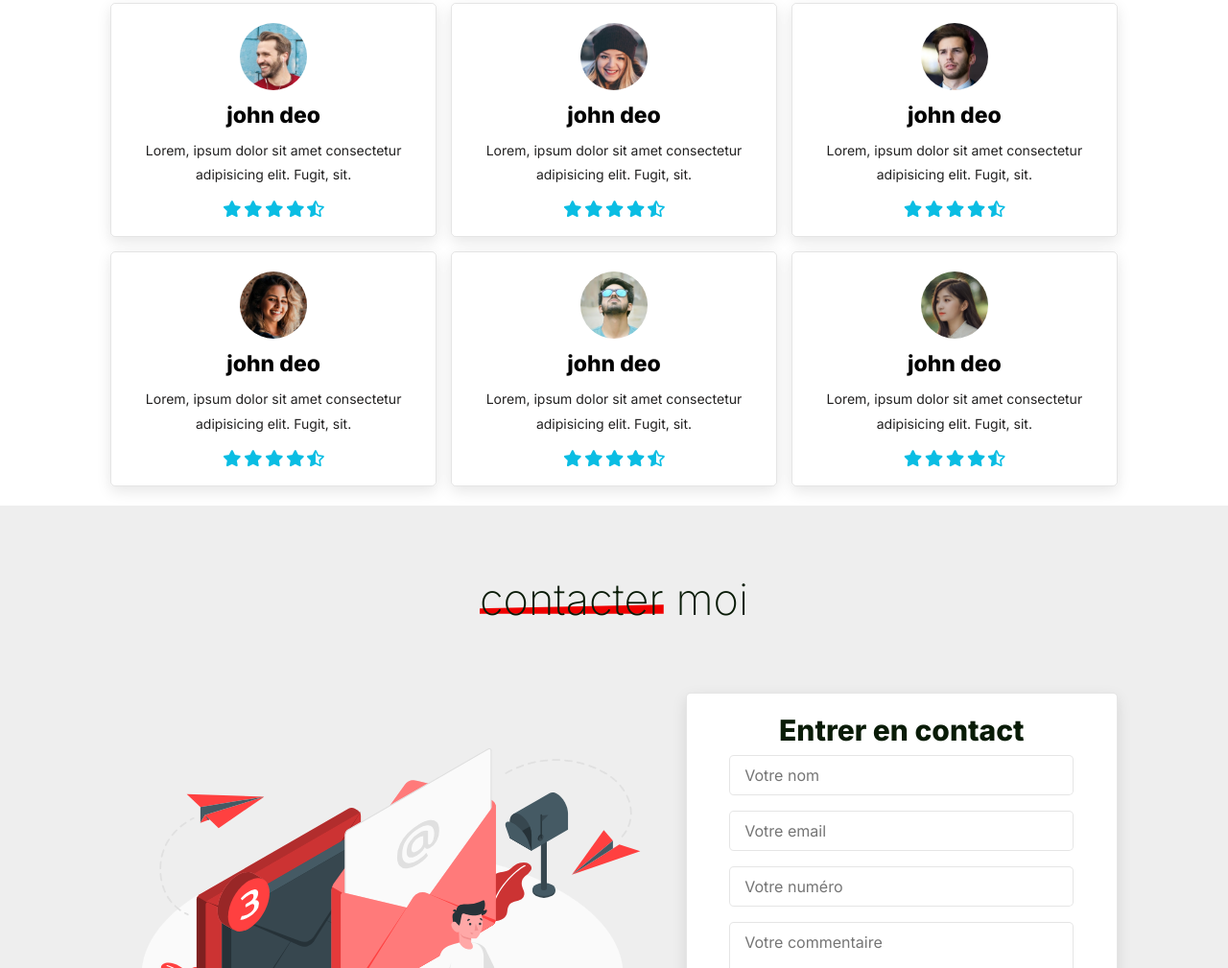
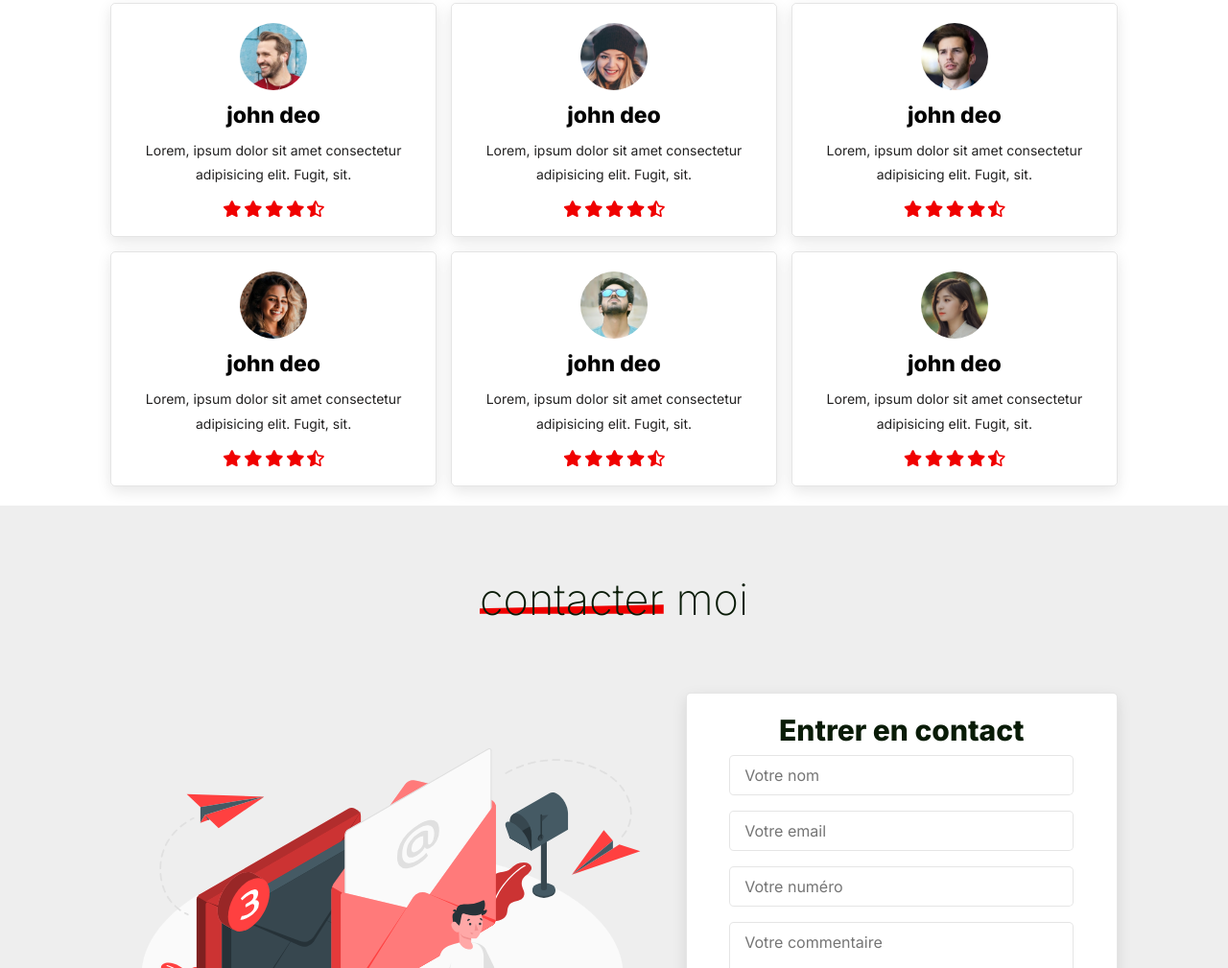
Before and after one commit to rosto-infinity/rosto-infinity.github.io, a plain HTML site: page index.html in a window 1280 px wide. Shown: the part 4063-5072 px from the top of the page at 96% size. Drawn offline with Linux system fonts and the light colour scheme.

Commit message:
rosto-infinity-20

```diff
--- a/css/style.css
+++ b/css/style.css
@@ -559,7 +559,7 @@ section:nth-child(even) {
 
 .review .box-container .box .stars i {
     font-size: 1.7rem;
-    color: var(--blue);
+    color: var(--red);
 }
 
 
```
